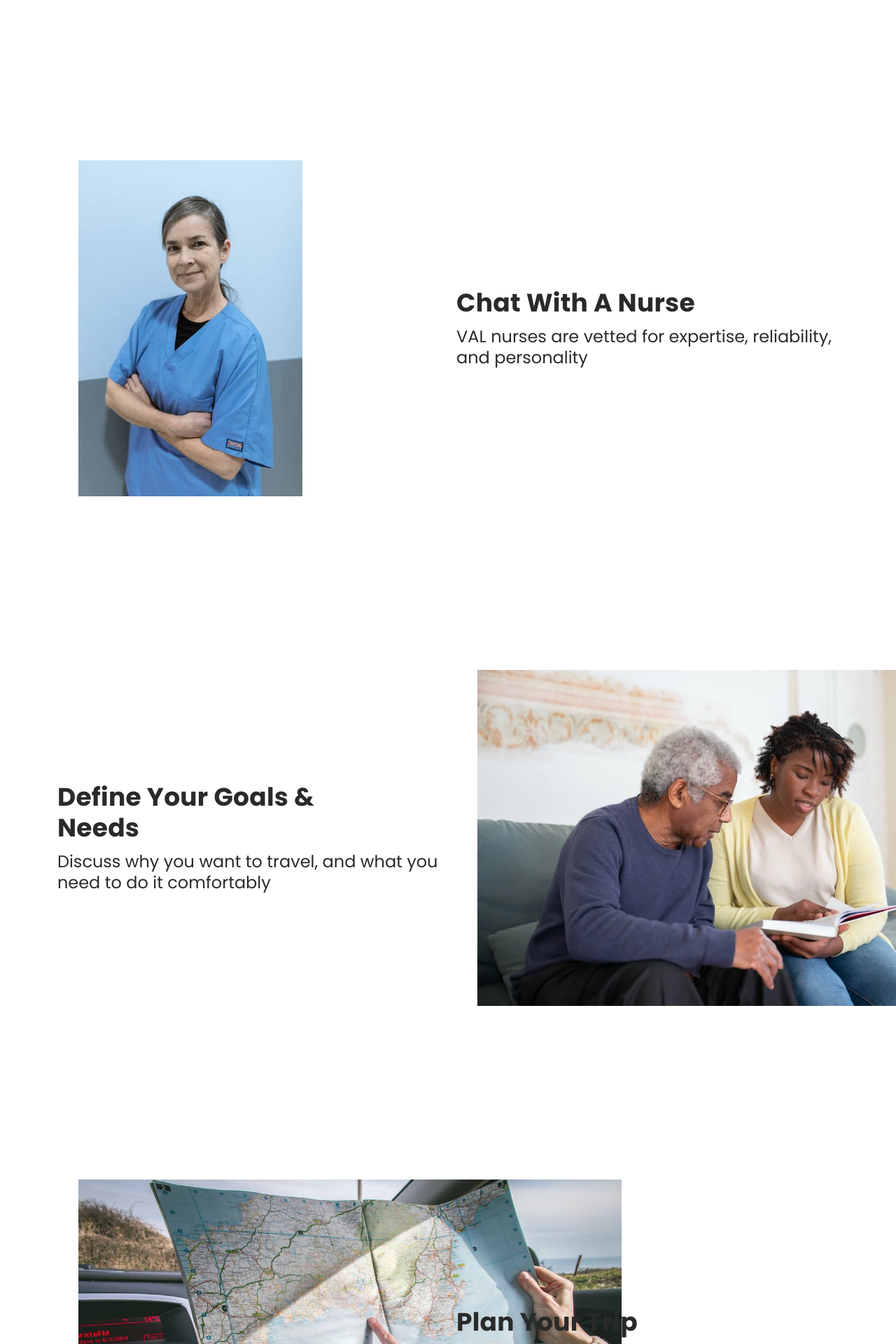
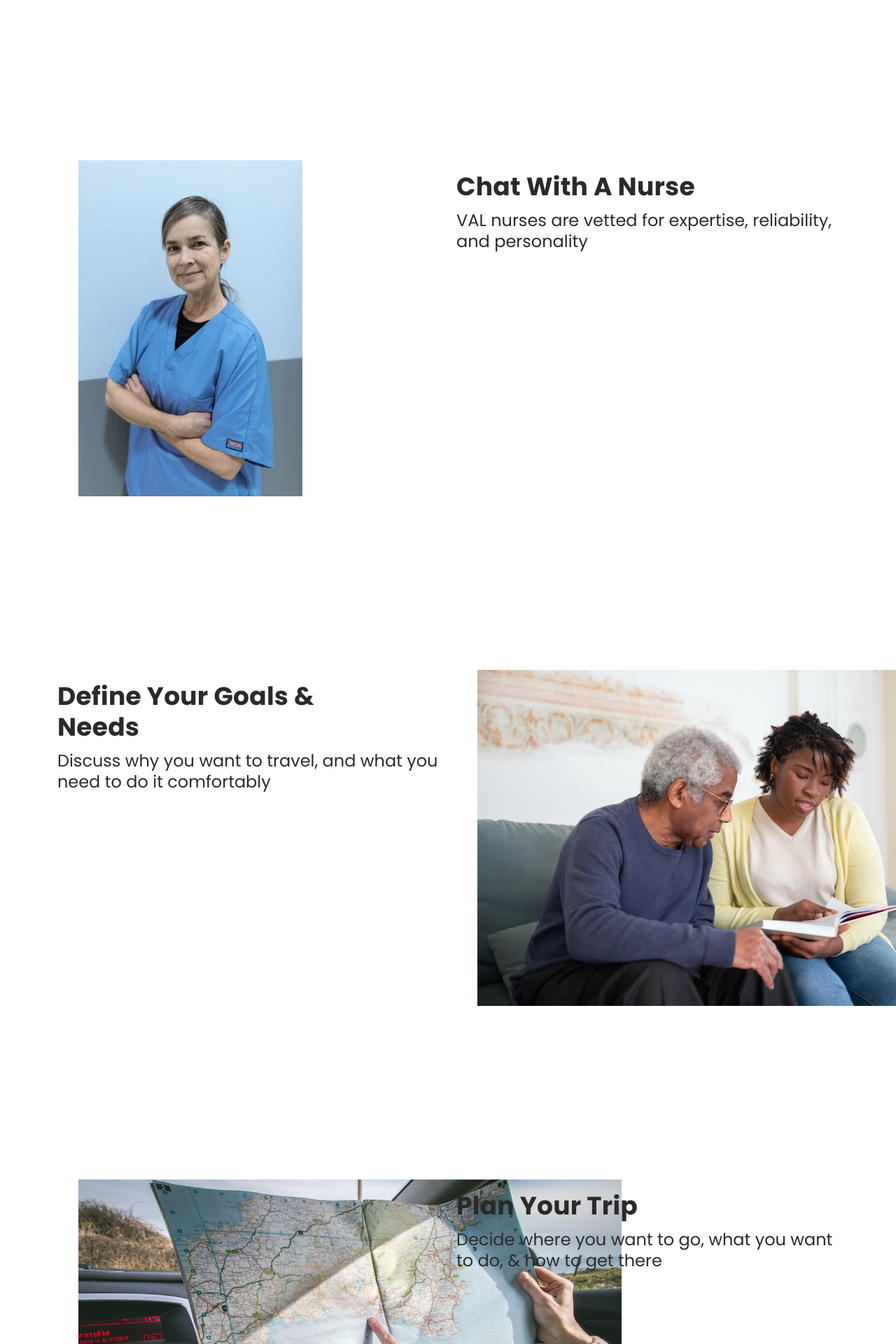
Before and after one commit to SabianF/VAL-landing-page, a PHP site: page / in a window 1280 px wide; the page is wider, and only the part inside the window is pictured. Shown: the part 1447-3367 px from the top of that part at 70% size. Run offline with PHP 8.4, Linux system fonts and the light colour scheme.

Commit message:
fix: image weirdness

```diff
--- a/assets/css/templatemo-onix-digital.css
+++ b/assets/css/templatemo-onix-digital.css
@@ -1110,9 +1110,9 @@ About
 }
 
 .about-us .center {
-  display: flex;
+  /* display: flex;
   justify-content: center;
-  align-items: center;
+  align-items: center; */
 }
 
 .about-us .container {
```
